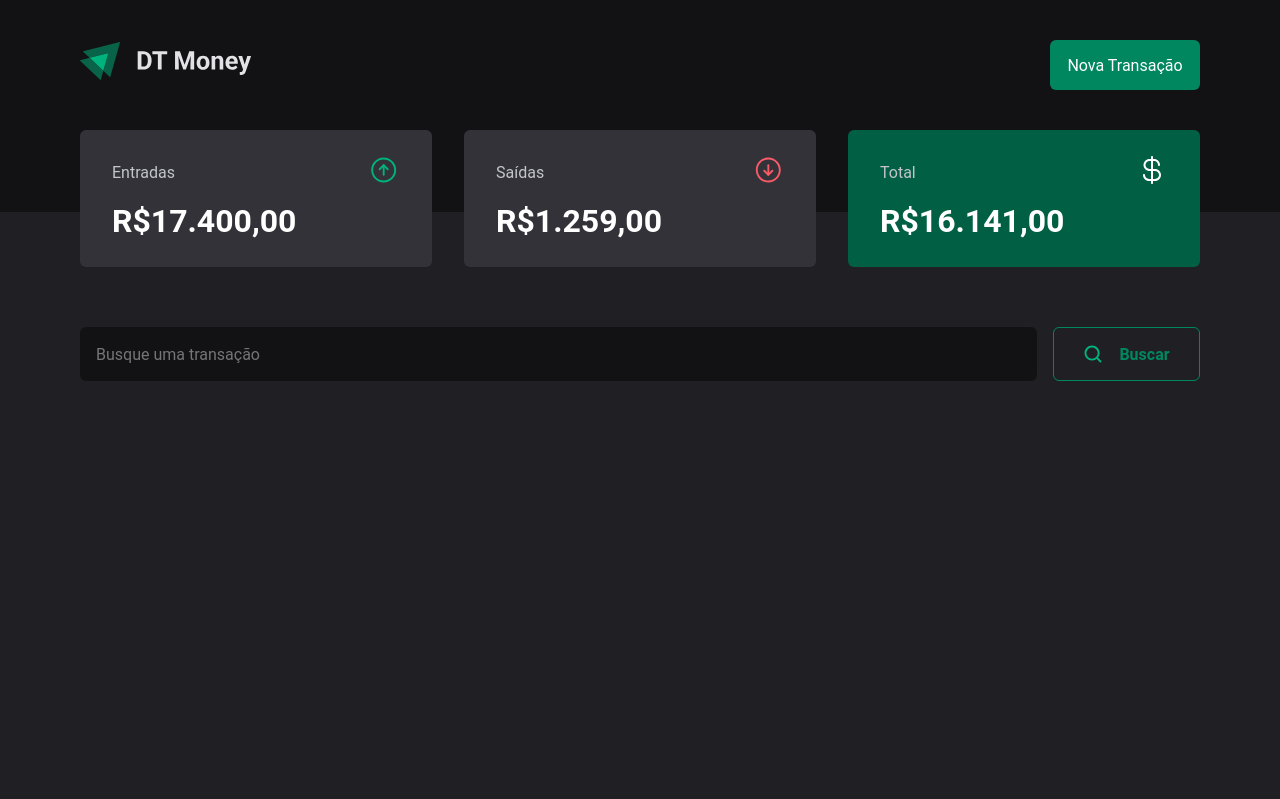
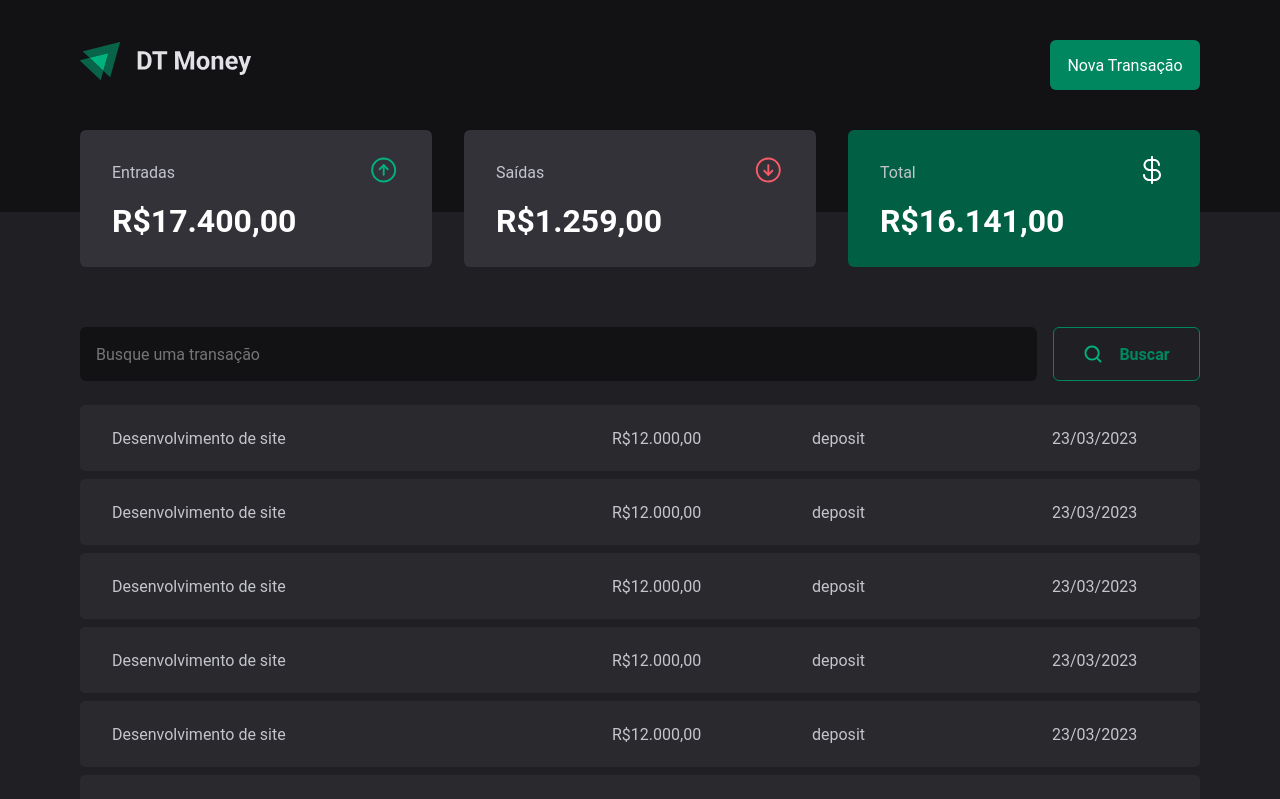
Before and after one commit to WBGreenArrow/nilde-account, a React (Vite) app in the folder front-end/: page / in a window 1280 px wide. Shown: the top 799 px of the page. Built offline with nearby package versions, Linux system fonts and the light colour scheme.

Commit message:
feat: added TransitionList component to home page

```diff
--- a/front-end/src/pages/Home/index.tsx
+++ b/front-end/src/pages/Home/index.tsx
@@ -6,6 +6,7 @@ import { TransitionTypeCard } from '../../components/TransitionTypeCard'
 import { Header } from '../../components/Header'
 import { CardBalance } from '../../components/CardBalance'
 import { ReactComponent as SearchIcon } from '../../assets/searchIcon.svg'
+import { TransitionList } from '../../components/TransitionList'
 
 export const Home = () => {
   return (
@@ -27,6 +28,7 @@ export const Home = () => {
               Buscar
             </span>
           </div>
+          <TransitionList />
           {/* <TransitionTypeCard label="Entrada" transitionType="deposit" /> */}
         </main>
       </div>
--- a/front-end/src/pages/Home/styles.scss
+++ b/front-end/src/pages/Home/styles.scss
@@ -43,6 +43,7 @@
                 display: flex;
                 justify-content: center;
                 align-items: center;
+                padding-bottom: 24px;
 
                 & > input {
                     width: 100%;
```
